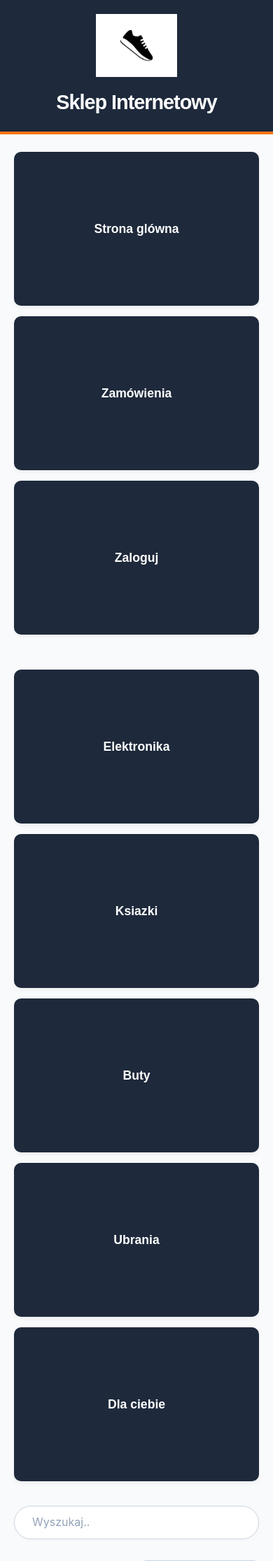
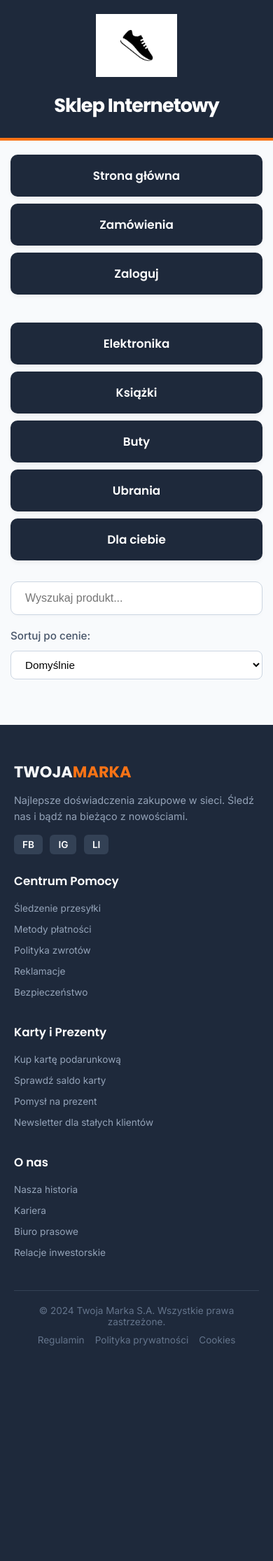
Before and after one commit to patrykkudlawiec20-creator/zadanie-sklep-wielobranz, a Flask app: page / in a window 390 px wide. Shown: the top 2231 px of the page at 70% size. After the commit the page ends 1923 px from the top, so only its background shows below. Run offline with Flask 3, Linux system fonts and the light colour scheme; data that the repository does not hold is empty.

Commit message:
kwestia layout-u
prawie koniec juz

```diff
--- a/static/style.css
+++ b/static/style.css
@@ -12,6 +11,7 @@ body {
     display: flex;
     flex-direction: column;
     min-height: 100vh;
+    overflow-x: hidden;
 }
 
 h1, h2, h3, h4 {
@@ -44,32 +50,27 @@ a {
     background-color: #1e293b;
     color: white;
     text-align: center;
-    padding: 10px 0 25px 0;
+    padding: 10px 15px 25px 15px;
     border-bottom: 4px solid #f97316;
 }
 
 .header > h1 {
-    font-size: 2.5rem;
+    font-size: 2.2rem;
     font-weight: 700;
     letter-spacing: -1px;
 }
 
-
 .menu-container {
-    display: flex;
-    justify-content: center;
-    align-items: center;
-    flex-wrap: wrap;
+    display: grid;
+    grid-template-columns: repeat(auto-fit, minmax(180px, 1fr));
     width: 100%;
     max-width: 1200px;
-    margin: 25px auto;
+    margin: 20px auto;
     padding: 0 20px;
     gap: 15px;
 }
 
 .menu, .koszyk, .zaloguj, .koszyk_koszyk {
-    flex: 1 1 220px;
-    max-width: 280px;
     display: flex;
     align-items: center;
     justify-content: center;
@@ -82,13 +83,14 @@ a {
     text-align: center;
     cursor: pointer;
     border: none;
+    width: 100%;
 }
 
 .menu h2, .koszyk h2, .zaloguj h2, .koszyk_koszyk h2 {
-    font-size: 1.1rem;
+    font-size: 1.05rem;
     font-weight: 600;
+    padding: 0 10px;
 }
-
 
 .menu:hover, .koszyk:hover, .zaloguj:hover {
     background-color: #f97316;
@@ -97,17 +99,15 @@ a {
     box-shadow: 0 10px 15px -3px rgba(249, 115, 22, 0.25);
 }
 
-
 .koszyk_koszyk {
     background-color: #f97316;
     cursor: default;
 }
 
-
 .wyszukaj {
+    max-width: 1200px;
     width: 100%;
-    max-width: 500px;
-    margin: 10px auto 20px auto;
+    margin: 10px auto;
     padding: 0 20px;
 }
 
@@ -115,27 +115,21 @@ a {
     width: 100%;
 }
 
-.wyszukaj input {
+.wyszukaj input[type="text"] {
     width: 100%;
-    height: 48px;
-    border-radius: 24px;
+    padding: 14px 20px;
     border: 1px solid #cbd5e1;
-    padding: 0 25px;
+    border-radius: 10px;
     font-size: 1rem;
     outline: none;
-    transition: all 0.3s ease;
+    background-color: white;
+    transition: border-color 0.2s, box-shadow 0.2s;
     box-shadow: 0 2px 4px rgba(0,0,0,0.02);
 }
 
-.wyszukaj input:focus {
+.wyszukaj input[type="text"]:focus {
     border-color: #f97316;
-    box-shadow: 0 0 0 4px rgba(249, 115, 22, 0.15);
-}
-
-.wyszukaj input::placeholder {
-    color: #94a3b8;
-    font-size: 1rem;
-    font-family: 'Inter', sans-serif;
+    box-shadow: 0 0 0 3px rgba(249, 115, 22, 0.15);
 }
 
 .sortowanie {
@@ -149,6 +143,7 @@ a {
     gap: 12px;
     font-size: 0.95rem;
     color: #475569;
+    flex-wrap: wrap;
 }
 
 .sortowanie label {
@@ -163,13 +158,8 @@ a {
     font-size: 0.95rem;
     cursor: pointer;
     outline: none;
-    transition: border-color 0.2s;
+    max-width: 100%;
 }
-
-.sortowanie select:hover {
-    border-color: #94a3b8;
-}
-
 
 .produkty {
     max-width: 1200px;
@@ -177,15 +167,15 @@ a {
     margin: 0 auto 40px auto;
     padding: 0 20px;
     display: grid;
-    grid-template-columns: repeat(auto-fill, minmax(280px, 1fr));
-    gap: 30px;
+    grid-template-columns: repeat(auto-fill, minmax(250px, 1fr));
+    gap: 25px;
     flex: 1;
 }
 
 .pos1 {
     background-color: white;
     border-radius: 16px;
-    padding: 24px;
+    padding: 20px;
     display: flex;
     flex-direction: column;
     align-items: center;
@@ -436,201 +388,37 @@ a {
     accent-color: #f97316;
     width: 18px;
     height: 18px;
+    flex-shrink: 0;
 }
 
 .opcja-dostawy span {
-    font-size: 0.95rem;
+    font-size: 0.9rem;
     color: #334155;
+    line-height: 1.3;
 }
 
 .btn-kup {
     width: 100%;
-    padding: 16px;
+    padding: 14px;
     background-color: #f97316;
     color: white;
     border: none;
     border-radius: 10px;
-    font-size: 1.1rem;
+    font-size: 1.05rem;
     font-weight: 700;
     cursor: pointer;
-    box-shadow: 0 4px 6px rgba(249, 115, 22, 0.2);
-    transition: background-color 0.2s, transform 0.2s;
+    transition: background-color 0.2s;
+    margin-top: 5px;
 }
 
 .btn-kup:hover {
     background-color: #ea580c;
-    transform: translateY(-1px);
 }
-
-
-.content-wrapper {
-    max-width: 1200px;
-    width: 100%;
-    margin: 20px auto 60px auto;
-    padding: 0 20px;
-    display: flex;
-    justify-content: center;
-    flex: 1;
-}
-
-.product-card {
-    background: white;
-    width: 100%;
-    display: grid;
-    grid-template-columns: 1fr 1fr;
-    border-radius: 20px;
-    overflow: hidden;
-    box-shadow: 0 10px 30px rgba(0,0,0,0.04);
-    border: 1px solid #e2e8f0;
-}
-
-.product-image {
-    background: #ffffff;
-    display: flex;
-    align-items: center;
-    justify-content: center;
-    padding: 40px;
-    border-right: 1px solid #f1f5f9;
-}
-
-.product-image img {
-    max-width: 100%;
-    max-height: 400px;
-    object-fit: contain;
-}
-
-.product-details {
-    padding: 40px;
-    display: flex;
-    flex-direction: column;
-}
-
-.product-header h2 {
-    font-size: 2.2rem;
-    color: #0f172a;
-    margin-bottom: 12px;
-}
-
-.description {
-    color: #64748b;
-    font-size: 1rem;
-    line-height: 1.6;
-    margin-bottom: 20px;
-}
-
-.price {
-    font-size: 1.3rem;
-    color: #475569;
-    margin-bottom: 15px;
-}
-
-.price strong {
-    color: #0f172a;
-    font-size: 1.8rem;
-}
-
-
-.status {
-    display: inline-block;
-    padding: 6px 16px;
-    border-radius: 20px;
-    font-size: 0.85rem;
-    font-weight: 600;
-    margin-bottom: 25px;
-}
-
-.status.active {
-    background: #dcfce7;
-    color: #166534;
-}
-
-.status.out {
-    background: #fee2e2;
-    color: #991b1b;
-}
-
-
-.order-form h3 {
-    font-size: 1.15rem;
-    color: #1e293b;
-    margin-bottom: 15px;
-    padding-bottom: 8px;
-    border-bottom: 2px solid #f1f5f9;
-}
-
-.delivery-setup {
-    display: grid;
-    grid-template-columns: 1fr 1fr;
-    gap: 15px;
-    margin-bottom: 20px;
-}
-
-.input-group label {
-    display: block;
-    font-size: 0.85rem;
-    color: #64748b;
-    margin-bottom: 6px;
-    font-weight: 500;
-}
-
-.input-group input, .input-group select {
-    width: 100%;
-    padding: 12px;
-    border: 1px solid #cbd5e1;
-    border-radius: 8px;
-    font-size: 0.95rem;
-    outline: none;
-    background-color: white;
-}
-
-.form-grid {
-    display: grid;
-    grid-template-columns: 1fr 1fr;
-    gap: 12px;
-}
-
-.form-grid input {
-    width: 100%;
-    padding: 12px;
-    border: 1px solid #cbd5e1;
-    border-radius: 8px;
-    font-size: 0.95rem;
-    outline: none;
-}
-
-.form-grid input:focus, .input-group input:focus, .input-group select:focus {
-    border-color: #f97316;
-}
-
-.col-span-2 {
-    grid-column: span 2;
-}
-
-.btn-submit {
-    width: 100%;
-    background: #f97316;
-    color: white;
-    border: none;
-    padding: 16px;
-    border-radius: 10px;
-    font-weight: 700;
-    font-size: 1.1rem;
-    margin-top: 25px;
-    cursor: pointer;
-    box-shadow: 0 4px 10px rgba(249, 115, 22, 0.2);
-    transition: all 0.2s;
-}
-
-.btn-submit:hover {
-    background: #ea580c;
-    transform: translateY(-1px);
-}
-
 
 .site-footer {
     background-color: #1e293b;
     color: #f8fafc;
-    padding: 60px 20px 30px 20px;
+    padding: 50px 20px 30px 20px;
     width: 100%;
     margin-top: auto;
 }
@@ -640,12 +428,12 @@ a {
     margin: 0 auto;
     display: grid;
     grid-template-columns: 2fr 1fr 1fr 1fr;
-    gap: 40px;
+    gap: 30px;
 }
 
 .footer-brand .logo {
-    font-size: 1.5rem;
-    margin-bottom: 15px;
+    font-size: 1.4rem;
+    margin-bottom: 12px;
     font-weight: 700;
 }
 
@@ -657,7 +445,7 @@ a {
     color: #94a3b8;
     font-size: 0.9rem;
     line-height: 1.6;
-    margin-bottom: 20px;
+    margin-bottom: 15px;
 }
 
 .social-icons a {
@@ -669,16 +457,11 @@ a {
     font-size: 0.85rem;
     font-weight: bold;
     margin-right: 6px;
-    transition: background-color 0.2s;
-}
-
-.social-icons a:hover {
-    background-color: #f97316;
 }
 
 .footer-column h3 {
-    font-size: 1.1rem;
-    margin-bottom: 18px;
+    font-size: 1.05rem;
+    margin-bottom: 15px;
     font-weight: 600;
     color: white;
 }
@@ -688,23 +471,21 @@ a {
 }
 
 .footer-column ul li {
-    margin-bottom: 12px;
+    margin-bottom: 10px;
 }
 
 .footer-column ul li a {
     color: #94a3b8;
-    font-size: 0.9rem;
-    transition: color 0.2s;
+    font-size: 0.85rem;
 }
 
 .footer-column ul li a:hover {
     color: white;
-    text-decoration: underline;
 }
 
 .footer-bottom {
     max-width: 1200px;
-    margin: 40px auto 0 auto;
+    margin: 35px auto 0 auto;
     padding-top: 20px;
     border-top: 1px solid #334155;
     display: flex;
@@ -719,69 +500,83 @@ a {
 .legal-links a {
     color: #64748b;
     margin-left: 20px;
-    transition: color 0.2s;
 }
-
-.legal-links a:hover {
-    color: #94a3b8;
-}
-
 
 @media (max-width: 992px) {
     .koszyk-wrapper {
         grid-template-columns: 1fr;
-    }
-
-    .product-card {
-        grid-template-columns: 1fr;
-    }
-
-    .product-image {
-        border-right: none;
-        border-bottom: 1px solid #f1f5f9;
+        gap: 40px;
     }
 }
 
 @media (max-width: 768px) {
     .image > img {
-        height: 90px;
+        max-height: 90px;
     }
 
     .header > h1 {
-        font-size: 1.8rem;
+        font-size: 1.7rem;
     }
 
     .menu-container {
-        flex-direction: column;
-        align-items: stretch;
+        grid-template-columns: 1fr;
+        padding: 0 15px;
+        gap: 10px;
     }
 
-    .menu, .koszyk, .zaloguj, .koszyk_koszyk {
-        max-width: 100%;
+    .wyszukaj {
+        padding: 0 15px;
     }
 
     .sortowanie {
-        justify-content: space-between;
+        justify-content: flex-start;
+        padding: 0 15px;
+    }
+
+    .sortowanie label, .sortowanie select {
+        width: 100%;
+    }
+
+    .produkty {
+        grid-template-columns: repeat(auto-fill, minmax(200px, 1fr));
+        padding: 0 15px;
+        gap: 15px;
+    }
+
+    .podsumowanie-koszyka {
+        padding: 20px 15px;
     }
 
     .footer-container {
         grid-template-columns: 1fr;
-        gap: 30px;
+        gap: 25px;
     }
 
     .footer-bottom {
         flex-direction: column;
         text-align: center;
+        gap: 10px;
     }
 
     .legal-links {
         display: flex;
         justify-content: center;
-        width: 100%;
-        margin-top: 10px;
+        flex-wrap: wrap;
+        gap: 15px;
     }
 
     .legal-links a {
-        margin: 0 10px;
+        margin-left: 0;
     }
 }
+
+@media (max-width: 480px) {
+    .kod-miasto {
+        flex-direction: column;
+        gap: 10px;
+    }
+
+    .input-kod, .input-miasto {
+        width: 100% !important;
+    }
+}
--- a/templates/index.html
+++ b/templates/index.html
@@ -6,11 +6,12 @@
     <meta name="viewport" content="width=device-width, initial-scale=1.0">
     <title>Sklep</title>
     <link rel="stylesheet" href="{{ url_for('static', filename='style.css') }}">
-    <link rel="fonts" href="'https://fonts.googleapis.com/css2?family=Inter:wght@400;500;600&family=Poppins:wght@600;700&display=swap'">
+    <link rel="stylesheet" href="https://fonts.googleapis.com/css2?family=Inter:wght@400;500;600&family=Poppins:wght@600;700&display=swap">
 </head>
+
 <body>
     <div class="image">
-        <img src="{{ url_for('static', filename='img/logo.jpg') }}" alt="" height="200px">
+        <img src="{{ url_for('static', filename='img/logo.jpg') }}" alt="Logo">
     </div>
 
     <div class="header">
@@ -20,10 +21,9 @@
     <div class="menu-container">
         <a class="menu" href="{{url_for('sklep')}}">
             <div>
-            <h2>Strona glówna</h2>
+                <h2>Strona główna</h2>
             </div>
         </a>
-
 
         <a class="koszyk" href="{{ url_for('koszyczek')}}">
             <div>
@@ -36,7 +36,6 @@
                 <h2 id="zaloguj_konto"></h2>
             </div>
         </a>
-
     </div>
 
     <div class="menu-container">
@@ -46,43 +45,34 @@
             </div>
         </a>
 
-
-
-    <a  id="category" class="zaloguj" href="{{ url_for('kategorie_stronka', category='books') }}">
+        <a id="category-books" class="zaloguj" href="{{ url_for('kategorie_stronka', category='books') }}">
             <div>
-            <h2>Ksiazki</h2>
+                <h2>Książki</h2>
             </div>
-
         </a>
 
-    <a id="category" class="zaloguj" href="{{ url_for('kategorie_stronka', category='shoes') }}">
+        <a id="category-shoes" class="zaloguj" href="{{ url_for('kategorie_stronka', category='shoes') }}">
             <div>
                 <h2>Buty</h2>
             </div>
-
         </a>
 
-    <a id="category" class="zaloguj" href="{{ url_for('kategorie_stronka', category='clothing') }}">
+        <a id="category-clothing" class="zaloguj" href="{{ url_for('kategorie_stronka', category='clothing') }}">
             <div>
                 <h2>Ubrania</h2>
             </div>
-
         </a>
 
-    <a id="category" class="zaloguj" href="{{ url_for('kategorie_stronka', category='dla_ciebie') }}">
+        <a id="category-foryou" class="zaloguj" href="{{ url_for('kategorie_stronka', category='dla_ciebie') }}">
             <div>
                 <h2>Dla ciebie</h2>
             </div>
-
         </a>
-
     </div>
-
-
 
     <div class="wyszukaj">
         <form action="{{ url_for('wyszukaj_produkt') }}" method="GET">
-        <input type="text" name="query" placeholder="Wyszukaj.." required>
+            <input type="text" name="query" placeholder="Wyszukaj produkt..." required>
         </form>
     </div>
 
@@ -98,7 +88,7 @@
     <div class="produkty" id="products-container">
         {% for product in products %}
         <div class="pos1">
-        <img src="{{ product.image }}" alt="Zdjecie produktu">
+            <img src="{{ product.image }}" alt="Zdjęcie produktu">
             <h3>{{ product.name }}</h3>
             <p>Cena: <strong>{{ product.price }}</strong> zł</p>
             <a class="link" href="{{ url_for('kupteraz', product=product.name) }}">
@@ -108,11 +98,7 @@
         {% endfor %}
     </div>
 
-
-
-
-
-   <div class="site-footer">
+    <footer class="site-footer">
         <div class="footer-container">
             <div class="footer-brand">
                 <h2 class="logo">TWOJA<span>MARKA</span></h2>
@@ -162,10 +148,9 @@
                 <a href="#">Cookies</a>
             </div>
         </div>
-</div>
-
+    </footer>
 
     <script src="{{ url_for('static', filename='script.js')}}"></script>
+</body>
 
-</body>
 </html>
```
Also changed, not shown: other parts of static/style.css (+59 -92 lines), templates/koszyk.html (+9 -14 lines). Lines whose indentation alone changed are shown as unchanged.
